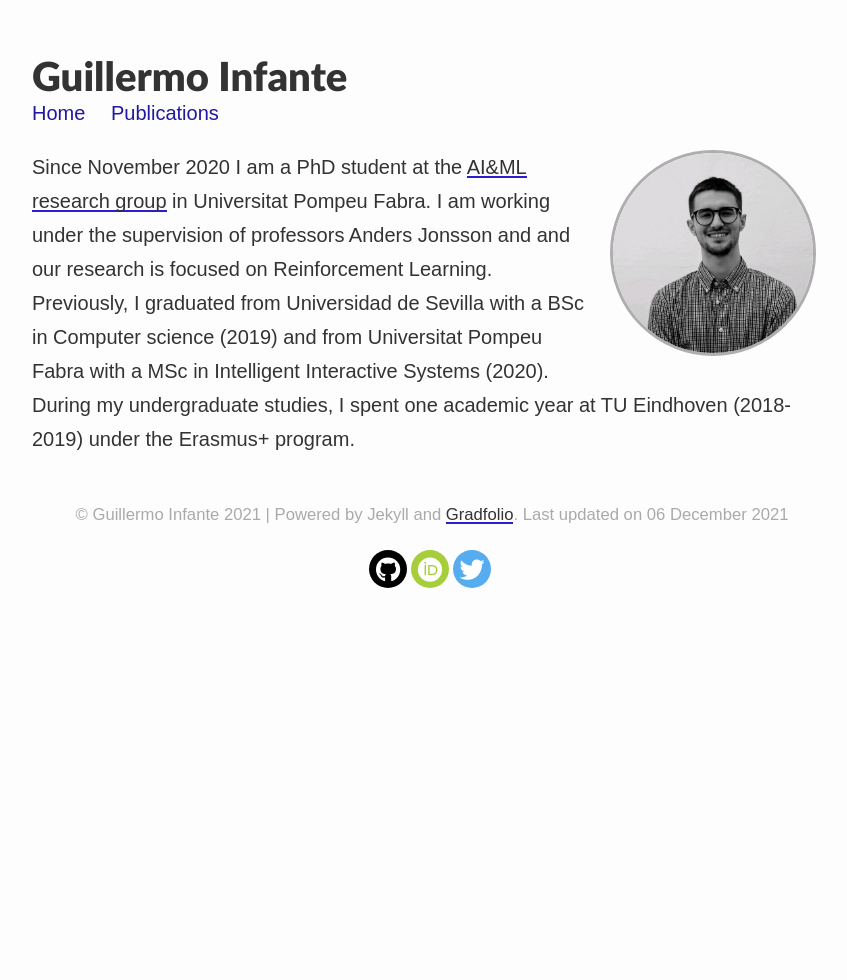
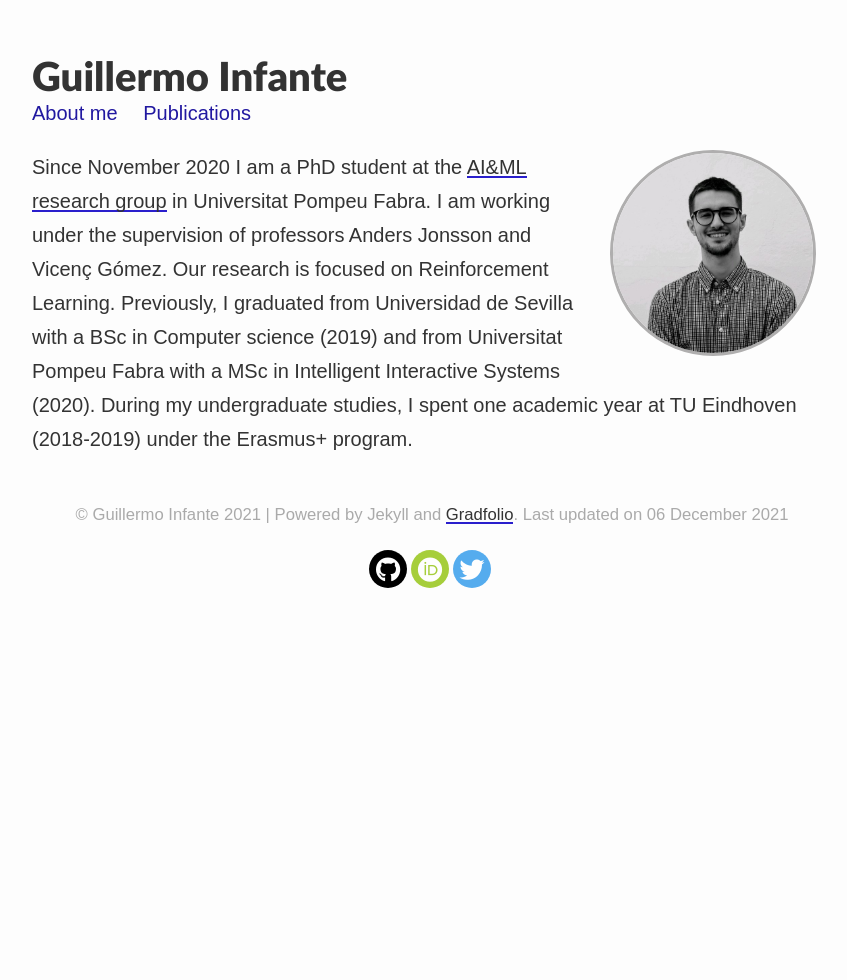
Before and after one commit to guillermoim/guillermoim.github.io, a Jekyll site: the page built from index.md, in a window 1280 px wide. Shown: the whole page, without its empty margins (208-1055 px from the left). Built offline with Jekyll 4.4.1, drawn with Linux system fonts in a browser that asks for light colours; nearby versions of some CDN libraries.

Commit message:
small content changes

```diff
--- a/_includes/navigation.html
+++ b/_includes/navigation.html
@@ -1,5 +1,5 @@
 <div class="links scroll">
-        <a href="{{site.baseurl}}/">Home</a>
+        <a href="{{site.baseurl}}/">About me</a>
         <a href="{{site.baseurl}}/publications/">Publications</a>
        <!-- <a href="{{site.baseurl}}/blog/">Blog</a>
         <a href="{{site.baseurl}}/archive/">Archive</a> -->
--- a/index.md
+++ b/index.md
@@ -7,4 +7,4 @@ profile:
 published: true
 ---
 
-Since November 2020 I am a PhD student at the [AI&ML research group](https://www.upf.edu/web/ai-ml){:target="_blank"} in Universitat Pompeu Fabra. I am working under the supervision of professors Anders Jonsson and  and our research is focused on Reinforcement Learning. Previously, I graduated from Universidad de Sevilla with a BSc in Computer science (2019) and from Universitat Pompeu Fabra with a MSc in Intelligent Interactive Systems (2020). During my undergraduate studies, I spent one academic year at TU Eindhoven (2018-2019) under the Erasmus+ program.
+Since November 2020 I am a PhD student at the [AI&ML research group](https://www.upf.edu/web/ai-ml){:target="_blank"} in Universitat Pompeu Fabra. I am working under the supervision of professors Anders Jonsson and Vicenç Gómez. Our research is focused on Reinforcement Learning. Previously, I graduated from Universidad de Sevilla with a BSc in Computer science (2019) and from Universitat Pompeu Fabra with a MSc in Intelligent Interactive Systems (2020). During my undergraduate studies, I spent one academic year at TU Eindhoven (2018-2019) under the Erasmus+ program.
```
Also changed, not shown: _pages/publications.md (+2 -0 lines).
